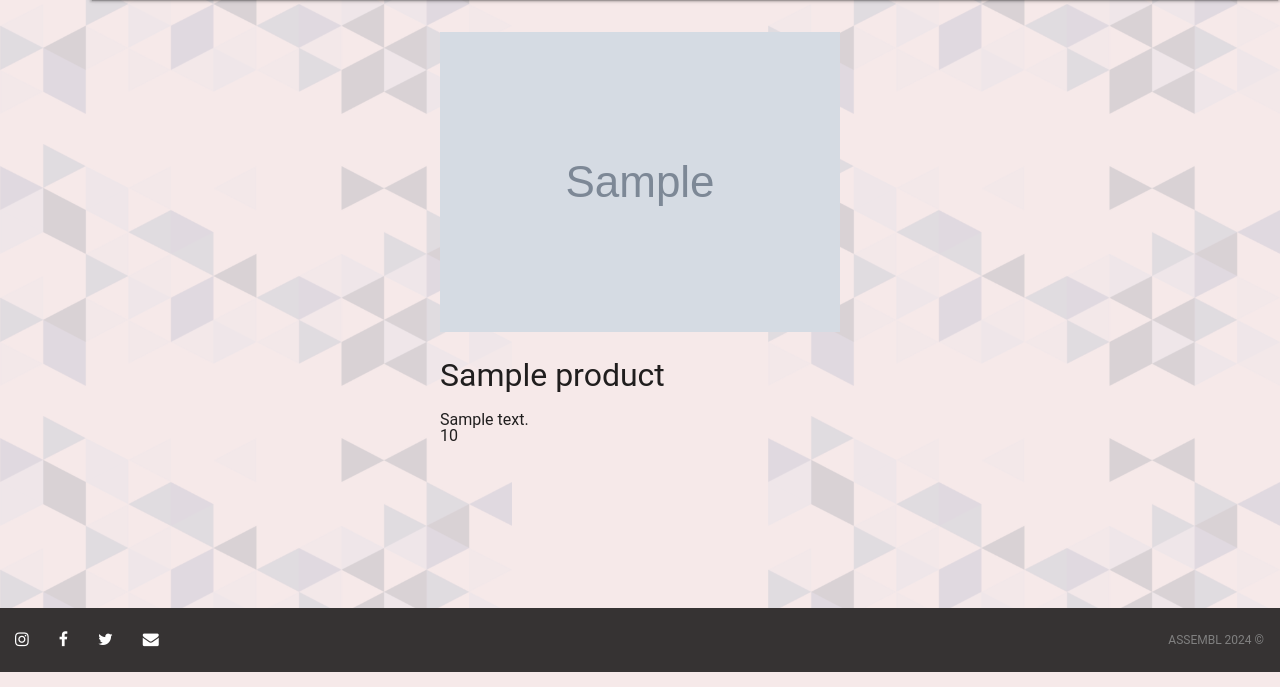
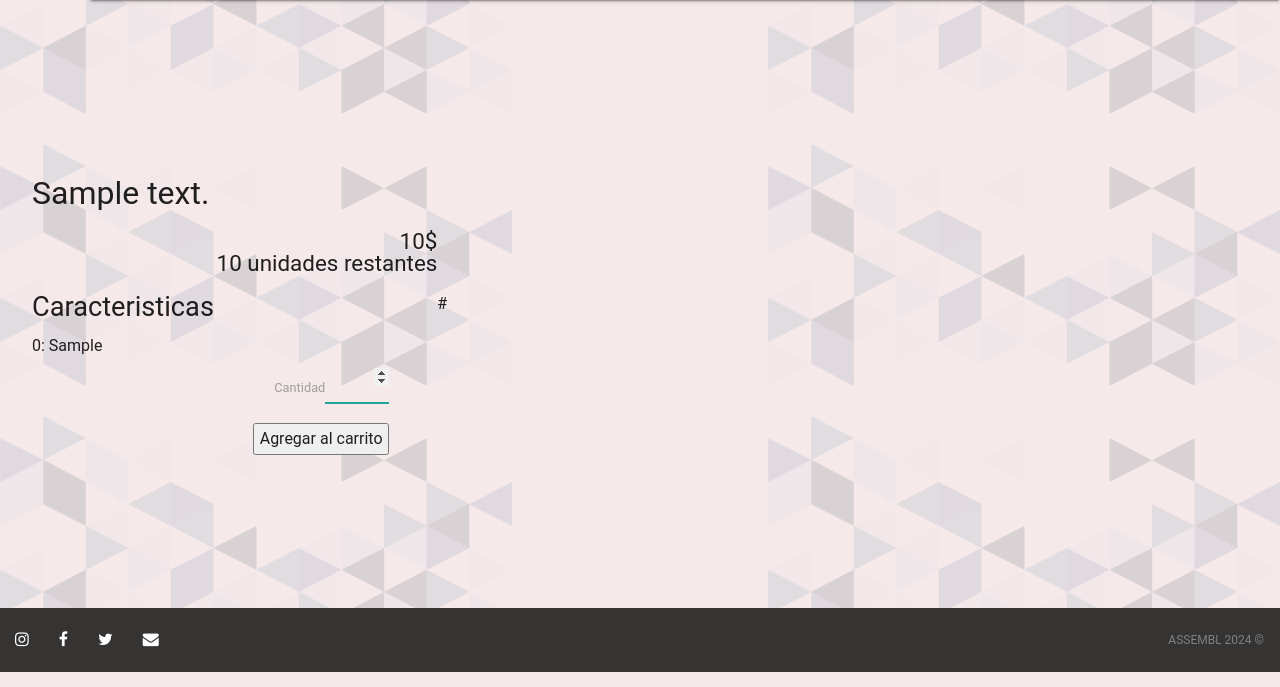
Before and after one commit to Luklr/PAW-2024-Integrador, a PHP site: template src/app/views/assemblePc/product.view.twig in a window 1280 px wide. Shown: the part 128-815 px from the top of the page. Run offline with PHP 8.4, Linux system fonts and the light colour scheme; the template is opened without the code that fills it: most values are stand-ins (such as "Sample title", 1, 10 or a date in 2020); grey boxes marked "Sample" are stand-in pictures; some libraries are stand-ins or nearby versions; some web fonts are replaced.

Commit message:
avance en product

```diff
--- a/public/css/style.css
+++ b/public/css/style.css
@@ -200,6 +200,9 @@ h3 {
     font-size: 2rem !important;
 }
 
+h4 {
+    font-size: 1.7rem !important;
+}
 
 footer {
     background-color: var(--large);
@@ -417,3 +420,46 @@ article.product h3 {
 .submit {
     padding:0.3rem;
 }
+
+.product {
+    display: grid !important;
+    grid-template-columns: 1fr 2fr;
+    grid-template-rows: 1fr;
+    padding-left: 2rem;
+    padding-right: 2rem;
+}
+
+.product .form{
+    display: inline-block;
+    margin-block-end: 0;
+}
+
+.product .form input[type="number"] {
+    max-width: 4rem;
+}
+
+.product section {
+    grid-column: 1;
+    grid-row: 1;
+    display: flex;
+    flex-direction: column;
+}
+
+.product picture {
+    grid-column: 2;
+    grid-row: 1;
+}
+
+.product section p{
+    font-size: 1.4rem;
+}
+
+.product section p, .product .form {
+    text-align: end;
+}
+
+.product .form .input-group {
+    display: flex;
+    justify-content: flex-end;
+    align-items: center;
+}
--- a/src/app/Models/Components/VideoCard.php
+++ b/src/app/Models/Components/VideoCard.php
@@ -9,7 +9,7 @@ class VideoCard extends SpecificComponent {
 
     static public string $tableChild = 'videoCard';
 
-    protected array $fields = [
+    public array $fields = [
         "chipset" => null,
         "memory" => null,
         "core_clock" =>	null,
--- a/src/app/views/assemblePc/product.view.twig
+++ b/src/app/views/assemblePc/product.view.twig
@@ -3,15 +3,31 @@
 {% block main_class %}product{% endblock %}
 
 {% block content %}
-    <article>
-        <picture>
-            <img src= "{{product.pathImg}}" >
-        </picture>
-        <h3>{{product.nombre}}</h3>
+    <picture>
+        {# <img src= "{{item.pathImg}}" > #}#
+    </picture>
+    <section>
+        <h3>{{product.description}}</h3>
         <p>
-            {{product.descripcion}}
+            {{product.price}}$
             <br>
-            {{product.precio}}
+            {{product.stock}} unidades restantes
         </p>
-    </article>
+        <h4>Caracteristicas</h4>
+        <ul>
+            {% for key, value in productSpecific %}
+                <li>{{key}}: {{value}}</li>
+            {% endfor %}
+        </ul>
+        <form class="form">
+        <div class="input-group">
+            <label for="searchbar-templates">Cantidad</label>
+
+                <input type="number" id="searchbar-templates" name="searchbar-templates"
+                class="searchbar-input" tabindex="1" autocomplete="on" autofocus required min="1" max="{{product.stock}}">
+        </div>
+                <input type="submit" value="Agregar al carrito" class="submit form-submit">
+
+        </form>
+    </section>
 {% endblock %}
```
Also changed, not shown: public/js/components/infiniteScroll.js (+6 -2 lines), src/app/controllers/AssemblePcController.php (+10 -2 lines), src/app/repositories/ComponentRepository.php (+10 -8 lines), src/app/views/assemblePc/products.view.twig (+5 -3 lines).
